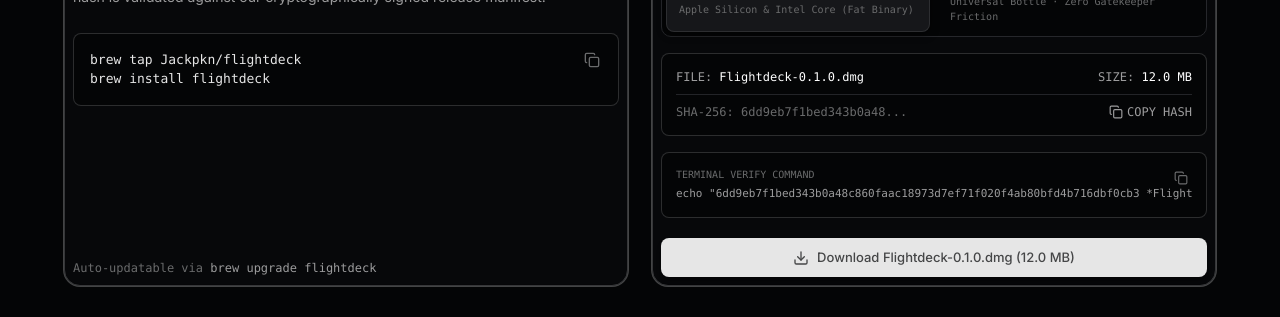
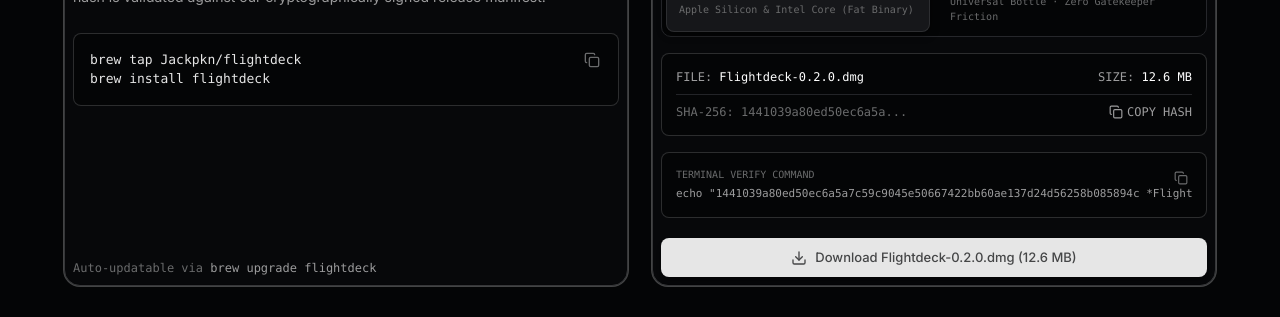
Before and after one commit to Jackpkn/Flightdeck, a Next.js app in the folder site/: page / in a window 1280 px wide. Shown: the part 4071-4388 px from the top of the page. Built offline with nearby package versions, Linux system fonts and the light colour scheme.

Commit message:
chore(release): sync Homebrew formula and site verification card with v0.2.0 assets and sha256

```diff
--- a/site/src/components/ReleaseVerificationCard.tsx
+++ b/site/src/components/ReleaseVerificationCard.tsx
@@ -19,19 +19,19 @@
     arch: "universal",
     label: "Universal DMG",
     sublabel: "Apple Silicon & Intel Core (Fat Binary)",
-    filename: "Flightdeck-0.1.0.dmg",
-    size: "12.0 MB",
-    sha256: "6dd9eb7f1bed343b0a48c860faac18973d7ef71f020f4ab80bfd4b716dbf0cb3",
-    downloadUrl: "https://github.com/Jackpkn/Flightdeck/releases/download/v0.1.0/Flightdeck-0.1.0.dmg",
+    filename: "Flightdeck-0.2.0.dmg",
+    size: "12.6 MB",
+    sha256: "1441039a80ed50ec6a5a7c59c9045e50667422bb60ae137d24d56258b085894c",
+    downloadUrl: "https://github.com/Jackpkn/Flightdeck/releases/download/v0.2.0/Flightdeck-0.2.0.dmg",
   },
   homebrew: {
     arch: "homebrew",
     label: "Homebrew Tarball",
     sublabel: "Universal Bottle · Zero Gatekeeper Friction",
-    filename: "Flightdeck-0.1.0-universal.tar.gz",
-    size: "11.0 MB",
-    sha256: "6dd9eb7f1bed343b0a48c860faac18973d7ef71f020f4ab80bfd4b716dbf0cb3",
-    downloadUrl: "https://github.com/Jackpkn/Flightdeck/releases/download/v0.1.0/Flightdeck-0.1.0-universal.tar.gz",
+    filename: "Flightdeck-0.2.0-universal.tar.gz",
+    size: "11.1 MB",
+    sha256: "947eeebde05521719704ed34a15c29b00b221de4ca4ece3186984bef93e69aa8",
+    downloadUrl: "https://github.com/Jackpkn/Flightdeck/releases/download/v0.2.0/Flightdeck-0.2.0-universal.tar.gz",
   },
 };
 
```
Also changed, not shown: 1 other file (tests, documents, lock files or other folders).
